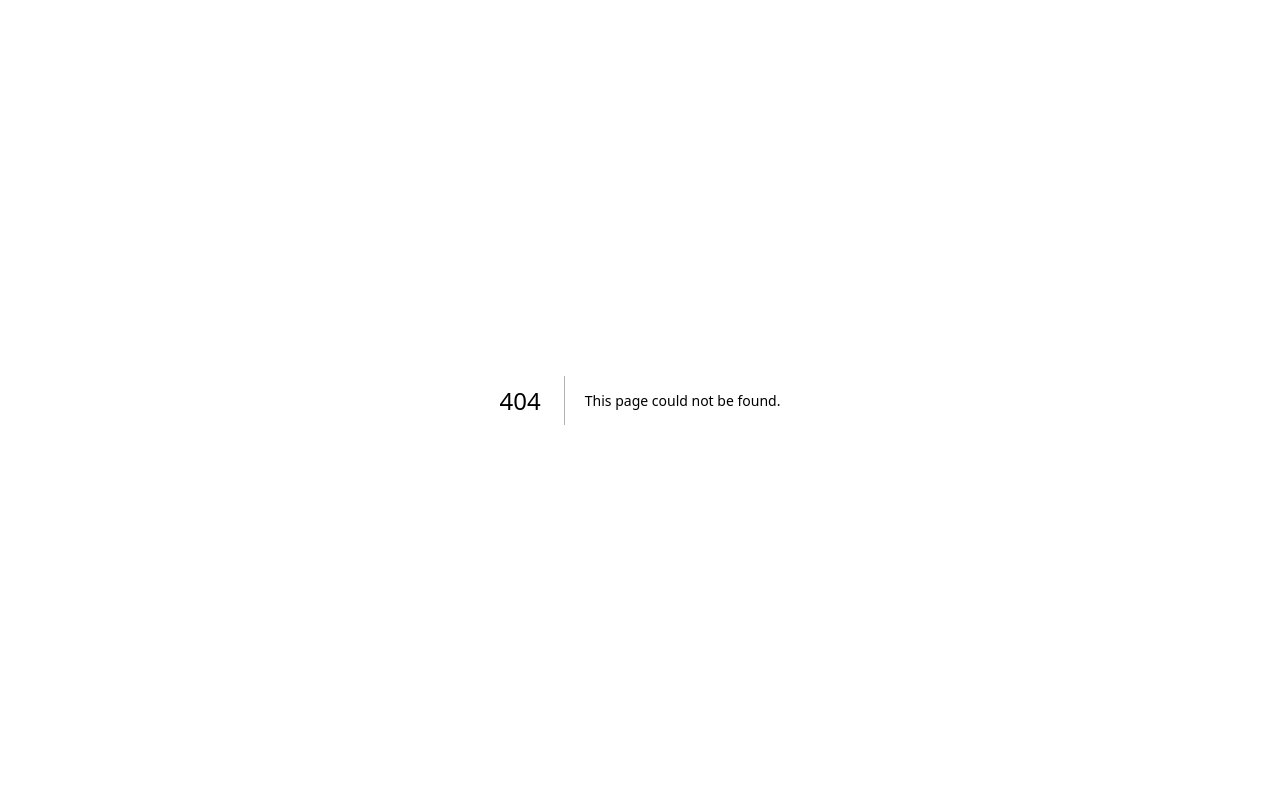
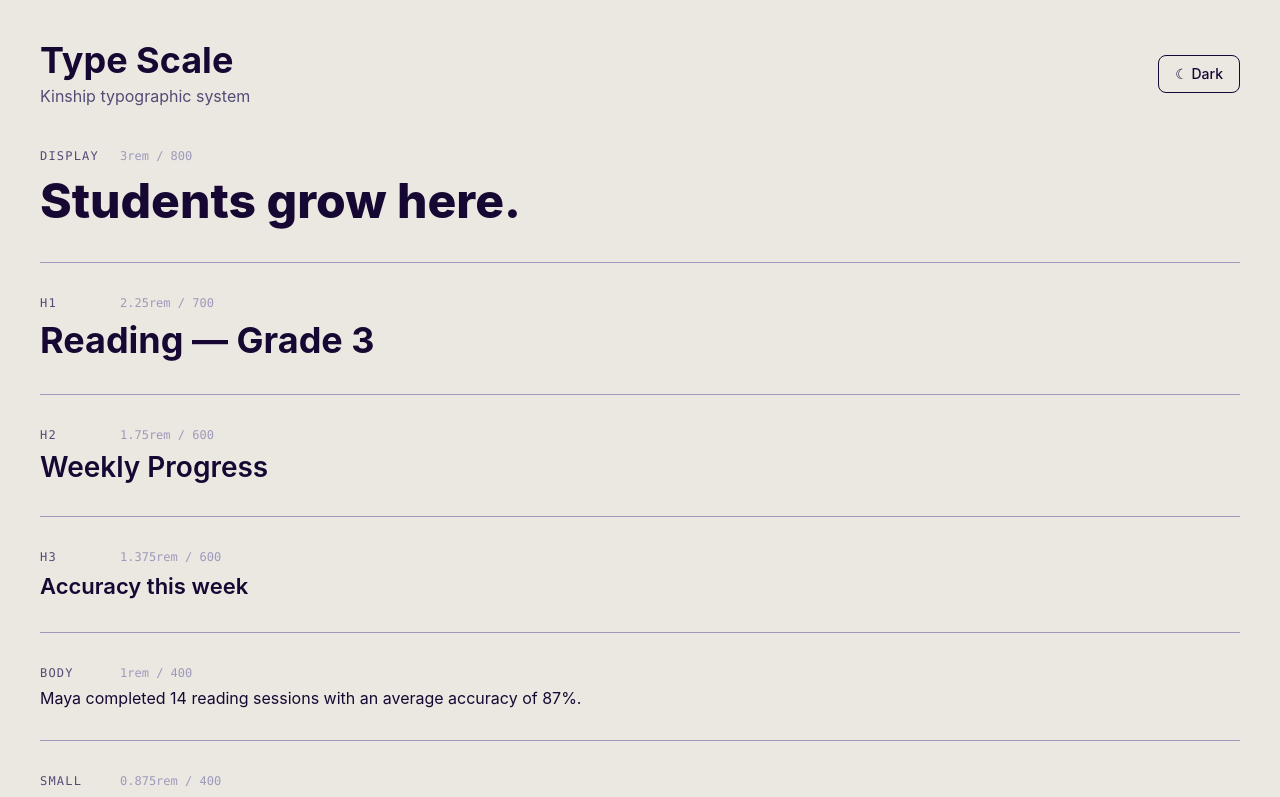
Before and after one commit to BuildKinship/hermes-prototype-base, a Next.js app: page /type-scale in a window 1280 px wide. Before the commit this address had no page. Shown: the top 797 px of the page. Built offline with nearby package versions, Linux system fonts and the light colour scheme.

Commit message:
feat(prototype): type-scale — Kinship typographic scale with dark mode toggle

```diff
--- /dev/null
+++ b/app/type-scale/page.tsx
@@ -0,0 +1,70 @@
+'use client'
+// Needs client for interactive size toggle
+
+import { useState } from 'react'
+
+const scales = [
+  { label: 'Display', size: '3rem',   weight: '800', sample: 'Students grow here.' },
+  { label: 'H1',      size: '2.25rem', weight: '700', sample: 'Reading — Grade 3' },
+  { label: 'H2',      size: '1.75rem', weight: '600', sample: 'Weekly Progress' },
+  { label: 'H3',      size: '1.375rem',weight: '600', sample: 'Accuracy this week' },
+  { label: 'Body',    size: '1rem',    weight: '400', sample: 'Maya completed 14 reading sessions with an average accuracy of 87%.' },
+  { label: 'Small',   size: '0.875rem',weight: '400', sample: 'Last updated 2 minutes ago' },
+  { label: 'Caption', size: '0.75rem', weight: '400', sample: 'Source: Kinship platform data' },
+]
+
+export default function TypeScalePage() {
+  const [dark, setDark] = useState(false)
+
+  return (
+    <main
+      className="min-h-screen p-10 transition-colors duration-300"
+      style={{
+        background: dark ? 'var(--kinship-ink)' : 'var(--kinship-cream)',
+        color:      dark ? 'var(--kinship-cream)' : 'var(--kinship-ink)',
+      }}
+    >
+      <div className="flex items-center justify-between mb-10">
+        <div>
+          <h1 className="text-4xl font-bold mb-1">Type Scale</h1>
+          <p style={{ color: 'var(--kinship-mid)' }}>Kinship typographic system</p>
+        </div>
+        <button
+          onClick={() => setDark(d => !d)}
+          className="px-4 py-2 rounded-lg border text-sm font-medium"
+          style={{
+            borderColor: dark ? 'var(--kinship-dim)' : 'var(--kinship-ink)',
+            color:        dark ? 'var(--kinship-cream)' : 'var(--kinship-ink)',
+          }}
+        >
+          {dark ? '☀ Light' : '☾ Dark'}
+        </button>
+      </div>
+
+      <div className="space-y-8">
+        {scales.map((s) => (
+          <div
+            key={s.label}
+            className="pb-8 border-b"
+            style={{ borderColor: dark ? 'var(--kinship-mid)' : 'var(--kinship-dim)' }}
+          >
+            <div className="flex items-baseline gap-4 mb-2">
+              <span
+                className="text-xs font-mono uppercase tracking-widest w-16"
+                style={{ color: 'var(--kinship-mid)' }}
+              >
+                {s.label}
+              </span>
+              <span className="text-xs font-mono" style={{ color: 'var(--kinship-dim)' }}>
+                {s.size} / {s.weight}
+              </span>
+            </div>
+            <p style={{ fontSize: s.size, fontWeight: s.weight, lineHeight: 1.2 }}>
+              {s.sample}
+            </p>
+          </div>
+        ))}
+      </div>
+    </main>
+  )
+}
```
